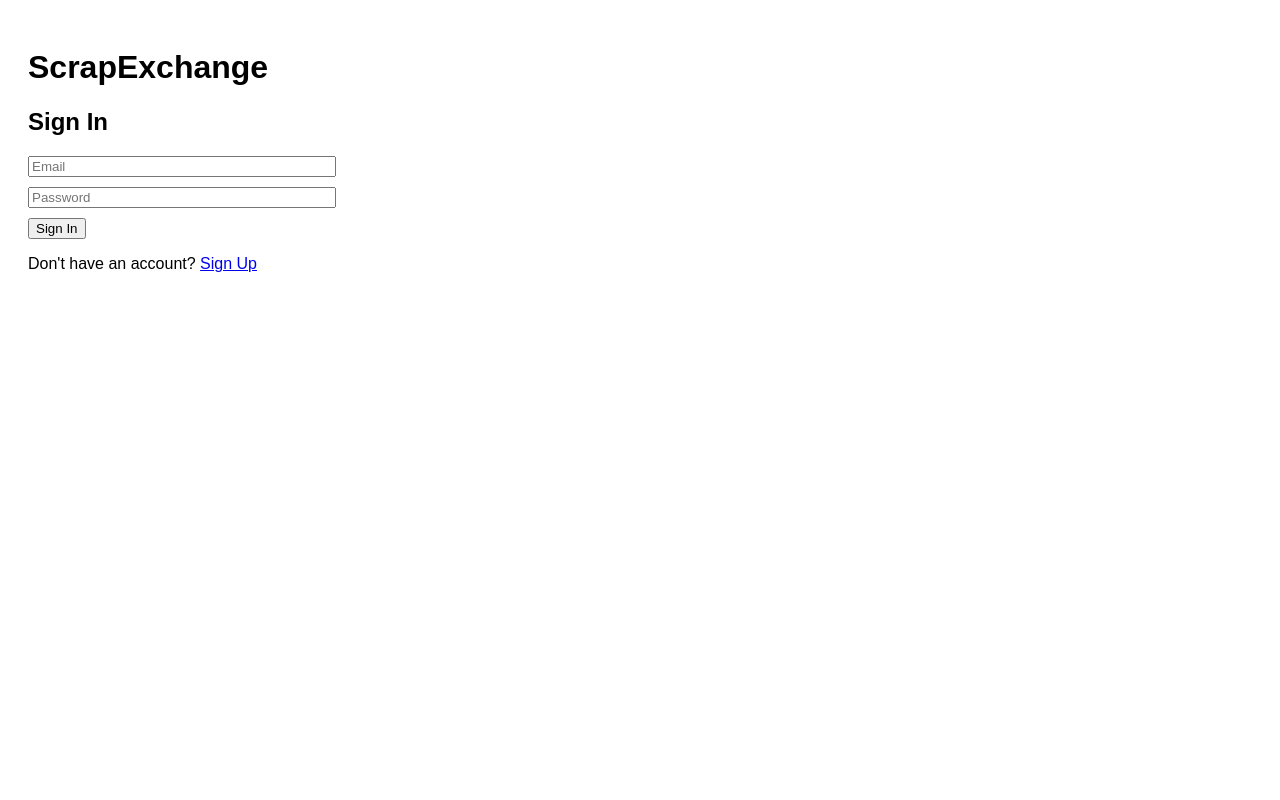
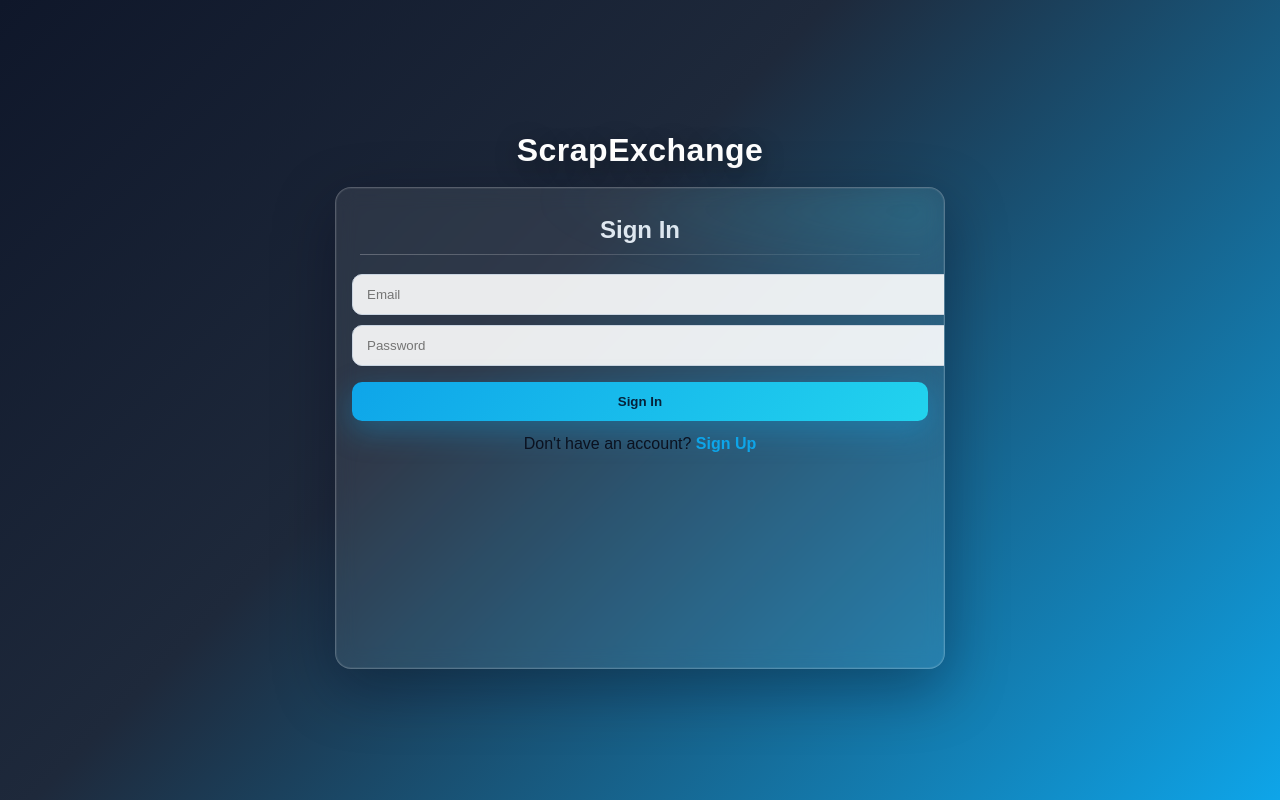
Before and after one commit to vaibhavijha21/micromart, a website: page public/index.html in a window 1280 px wide. Both pictures are taken after a click on the link "Sign In". Drawn offline with Linux system fonts and the light colour scheme.

Commit message:
login changes

```diff
--- a/public/index.html
+++ b/public/index.html
@@ -13,8 +13,9 @@
 <h1>ScrapExchange</h1>
 
 <div id="auth-section">
-<div id="auth-forms">
+<div id="auth-forms" class="mode-signup">
 <h2 id="auth-title">Sign Up</h2>
+<hr>
 <form id="signupForm" class="active">
 <input type="text" id="signupUsername" placeholder="Username" required>
 <input type="email" id="signupEmail" placeholder="Email" required>
--- a/public/script.js
+++ b/public/script.js
@@ -6,6 +6,7 @@ const handleAuthentication = () => {
     const showSigninLink = document.getElementById("showSignin");
     const showSignupLink = document.getElementById("showSignup");
     const authTitle = document.getElementById("auth-title");
+    const authForms = document.getElementById("auth-forms");
 
     // Check for an active session. If found, redirect to the app page.
     if (localStorage.getItem('currentUser')) {
@@ -15,16 +16,20 @@ const handleAuthentication = () => {
 
     showSigninLink.addEventListener('click', (e) => {
         e.preventDefault();
-        signupForm.style.display = 'none';
-        signinForm.style.display = 'block';
+        authForms.classList.add('switching');
+        authForms.classList.remove('mode-signup');
+        authForms.classList.add('mode-signin');
         authTitle.textContent = "Sign In";
+        setTimeout(() => authForms.classList.remove('switching'), 220);
     });
 
     showSignupLink.addEventListener('click', (e) => {
         e.preventDefault();
-        signinForm.style.display = 'none';
-        signupForm.style.display = 'block';
+        authForms.classList.add('switching');
+        authForms.classList.remove('mode-signin');
+        authForms.classList.add('mode-signup');
         authTitle.textContent = "Sign Up";
+        setTimeout(() => authForms.classList.remove('switching'), 220);
     });
 
     signupForm.addEventListener("submit", async (e) => {
--- a/public/style.css
+++ b/public/style.css
@@ -1,4 +1,56 @@
-body { font-family: Arial; padding: 20px; }
-form { margin-bottom: 30px; }
-input, textarea { display: block; margin: 10px 0; width: 300px; }
+body { font-family: Arial; padding: 0; margin: 0; background: linear-gradient(135deg, #0f172a, #1e293b 40%, #0ea5e9); min-height: 100vh; display: flex; align-items: center; justify-content: center; color: #0b1220; }
+
+.container { width: 100%; max-width: 920px; padding: 24px; }
+
+h1 { color: #ffffff; text-align: center; font-weight: 800; letter-spacing: 0.5px; margin: 0 0 18px 0; text-shadow: 0 6px 24px rgba(0,0,0,0.4); }
+
+#auth-section { display: flex; align-items: center; justify-content: center; }
+
+#auth-forms { position: relative; width: 100%; max-width: 560px; background: rgba(255,255,255,0.08); backdrop-filter: blur(10px); border: 1px solid rgba(255,255,255,0.2); border-radius: 16px; box-shadow: 0 20px 60px rgba(2, 6, 23, 0.35), inset 0 0 0 1px rgba(255,255,255,0.06); overflow: hidden; padding: 28px 24px 32px; }
+
+#auth-title { text-align: center; color: #e2e8f0; margin: 0 0 8px 0; transition: opacity 220ms ease, transform 220ms ease; }
+
+/* Forms as sliding panels */
+#auth-forms form { position: absolute; top: 76px; left: 0; width: 100%; padding: 0 16px 16px; box-sizing: border-box; }
+
+/* Calculate container height to fit fields and actions */
+#auth-forms { min-height: 420px; }
+
+/* Base state */
+#signupForm, #signinForm { opacity: 0; transform: translateX(28px); transition: transform 360ms cubic-bezier(.22,.61,.36,1), opacity 280ms ease; pointer-events: none; }
+
+/* Show states controlled by a class on the container */
+#auth-forms.mode-signup #signupForm { opacity: 1; transform: translateX(0); pointer-events: auto; }
+#auth-forms.mode-signin #signinForm { opacity: 1; transform: translateX(0); pointer-events: auto; }
+
+/* Smoothly fade title on mode switch */
+#auth-forms.switching #auth-title { opacity: 0; transform: translateY(-6px); }
+
+/* Inputs and buttons */
+input, textarea { display: block; width: 100%; max-width: 100%; padding: 12px 14px; margin: 10px 0; background: rgba(255,255,255,0.9); border: 1px solid #cbd5e1; border-radius: 10px; box-shadow: 0 1px 0 rgba(2, 6, 23, 0.04); outline: none; transition: border-color 160ms ease, box-shadow 160ms ease; }
+input:focus, textarea:focus { border-color: #0ea5e9; box-shadow: 0 0 0 4px rgba(14,165,233,0.15); }
+
+button { width: 100%; padding: 12px 14px; margin-top: 6px; border: none; border-radius: 10px; background: linear-gradient(135deg, #0ea5e9, #22d3ee); color: #06223a; font-weight: 700; cursor: pointer; box-shadow: 0 10px 30px rgba(14,165,233,0.35); transition: transform 120ms ease, box-shadow 160ms ease, filter 120ms ease; }
+button:hover { transform: translateY(-1px); box-shadow: 0 14px 36px rgba(14,165,233,0.45); filter: brightness(1.03); }
+button:active { transform: translateY(0); box-shadow: 0 10px 30px rgba(14,165,233,0.35); }
+
+/* Helper text links */
+form p { text-align: center; color: #0b1220; margin: 14px 0 0 0; }
+form p a { color: #0ea5e9; font-weight: 700; text-decoration: none; border-bottom: 2px solid transparent; transition: color 150ms ease, border-color 150ms ease; }
+form p a:hover { color: #22d3ee; border-color: #22d3ee; }
+
+/* Decorative glow */
+#auth-forms::before, #auth-forms::after { content: ""; position: absolute; inset: -2px; border-radius: 16px; pointer-events: none; }
+#auth-forms::before { filter: blur(18px); background: radial-gradient(800px 120px at 20% -20%, rgba(56,189,248,0.18), transparent 60%), radial-gradient(800px 160px at 110% 0%, rgba(34,211,238,0.18), transparent 60%); }
+
+/* Card divider line under title */
+#auth-forms hr { border: none; height: 1px; background: linear-gradient(90deg, rgba(255,255,255,0.25), rgba(255,255,255,0.06)); margin: 10px 0 16px; }
+
+/* Responsive tweaks */
+@media (max-width: 520px) {
+  #auth-forms { padding: 22px 14px 28px; }
+  #auth-forms form { top: 72px; padding: 0; }
+}
+
+/* Existing app items list styling remains */
 .item { border: 1px solid #ccc; padding: 10px; margin-bottom: 10px; }
```
Also changed, not shown: public/app.html (+12 -0 lines).
